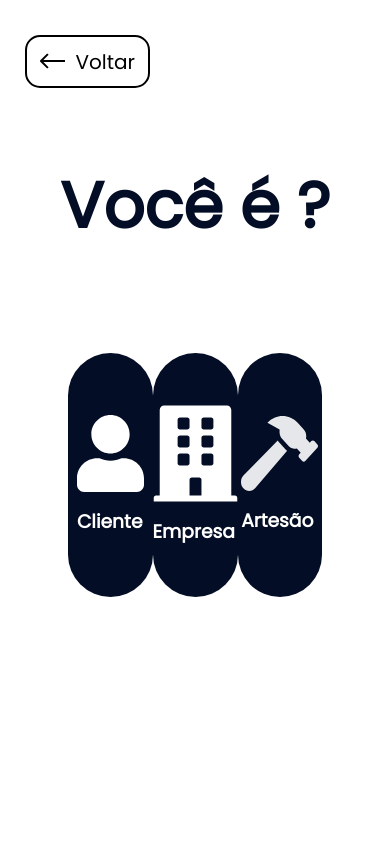
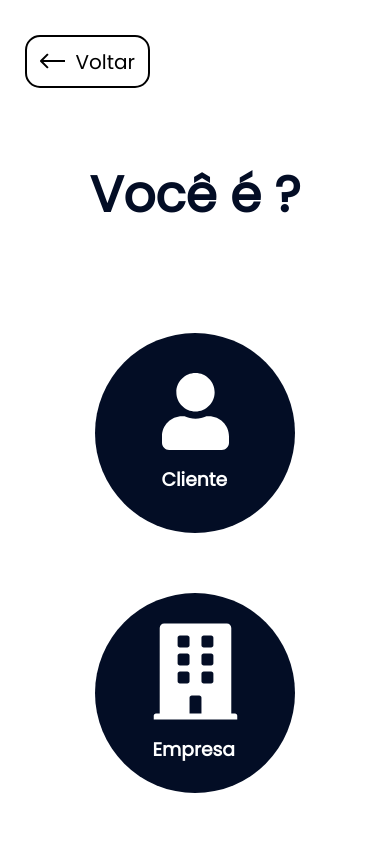
Before and after one commit to Victor87dev/Projeto-recifArt, a React (Vite) app in the folder Projeto-recifArt/: page /escolhacad in a window 390 px wide. Shown: the top 844 px of the page. Built offline with nearby package versions, Linux system fonts and the light colour scheme.

Commit message:
feat: responsividade pagina escolha

```diff
--- a/Projeto-recifArt/src/pages/Escolha/Escolha.css
+++ b/Projeto-recifArt/src/pages/Escolha/Escolha.css
@@ -66,3 +66,20 @@
 .tipo img {
     margin-bottom: 15px;
 }
+
+@media (max-width: 1170px){
+    .escolha-pessoa{
+        flex-direction: column;
+        gap: 60px;
+    }
+}
+
+@media (max-width: 500px){
+    .escolha h1{
+        font-size: 50px;
+    }
+    .tipo{
+        width: 200px;
+        height: 200px;
+    }
+}
```
